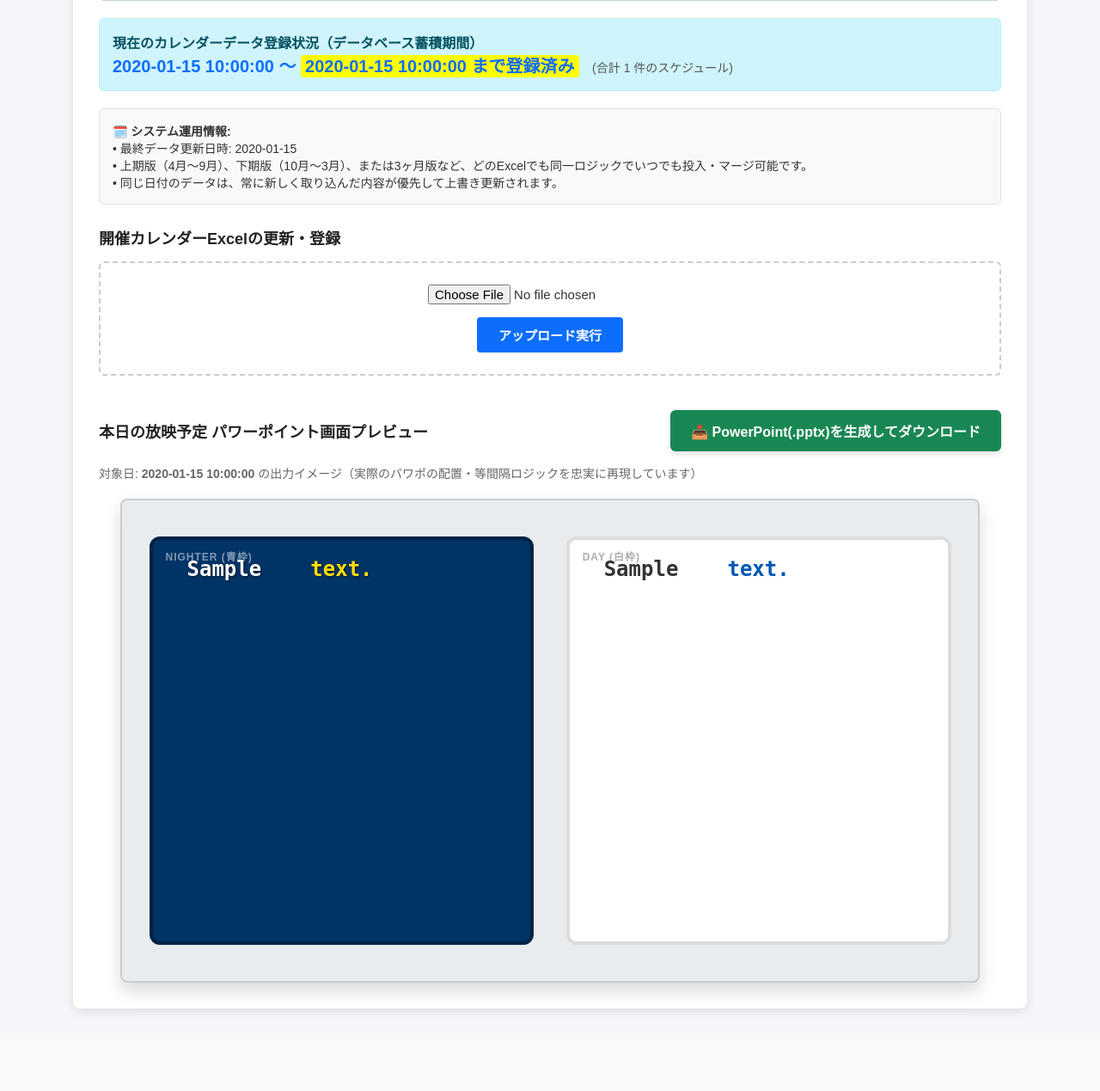
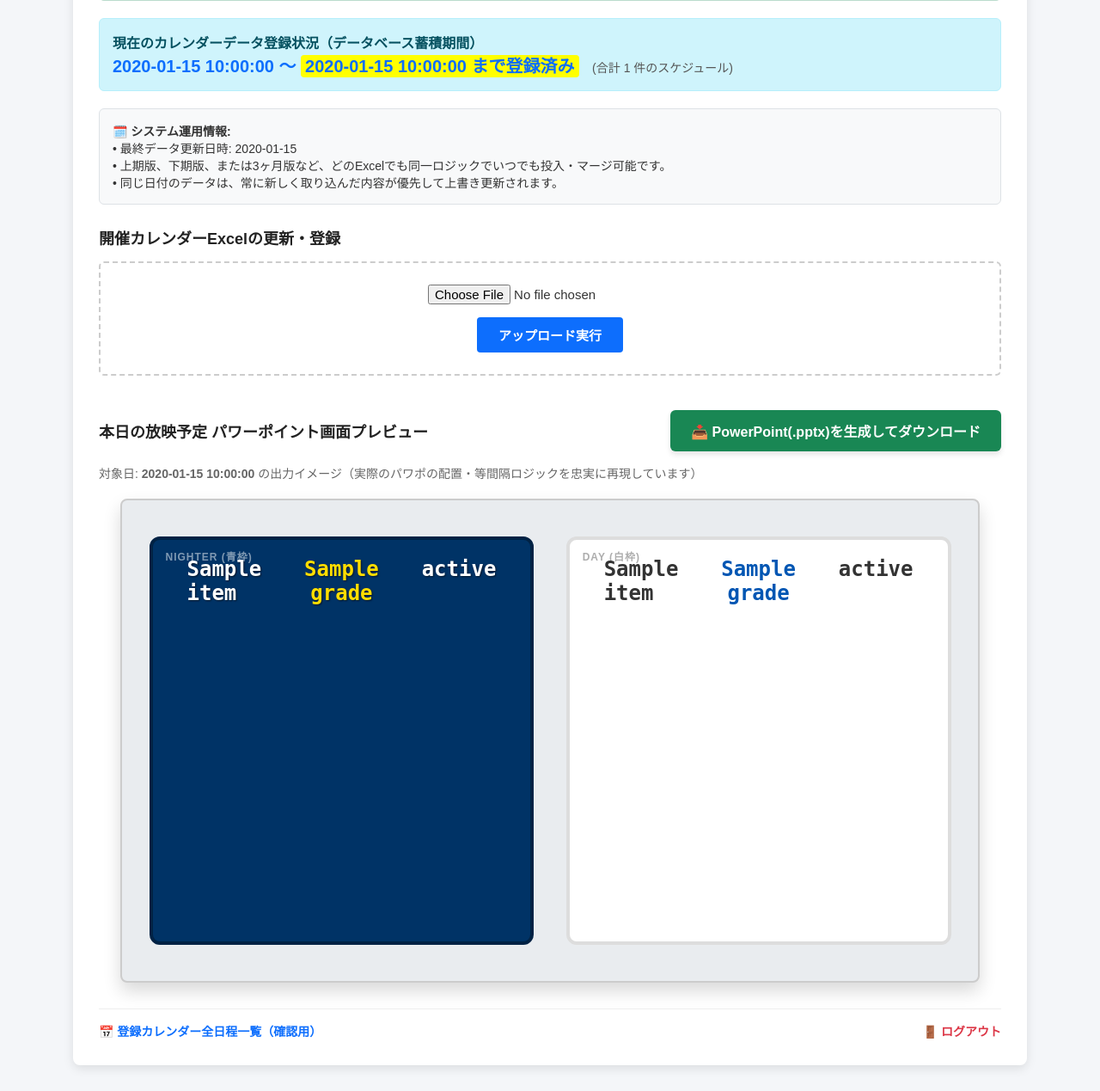
Before and after one commit to X-toukou-tamano/tv-schedule-generator, a Flask app: template src/templates/dashboard.html in a window 1280 px wide. Shown: the part 178-1447 px from the top of the page at 86% size. Before the commit the page ends 1358 px from the top, so only its background shows below. Run offline with Flask 3, Linux system fonts and the light colour scheme; the template is opened without the code that fills it: most values are stand-ins (such as "Sample title", 1, 10 or a date in 2020).

Commit message:
Update dashboard.html

```diff
--- a/src/templates/dashboard.html
+++ b/src/templates/dashboard.html
@@ -18,13 +18,12 @@
         .nav-links { margin-top: 30px; border-top: 1px solid #eee; padding-top: 15px; display: flex; justify-content: space-between; }
         .nav-links a { color: #0d6efd; text-decoration: none; font-weight: bold; font-size: 14px; }
 
-        /* プレビュー画面の等間隔配置用レイアウトクラス */
         .preview-slide-container {
             width: 100%;
             max-width: 1000px;
             aspect-ratio: 16 / 9;
             margin: 0 auto;
-            background: #e9ecef; /* static/bg.png を配置する場合は url('/static/bg.png') no-repeat center / cover に変更可能 */
+            background: #e9ecef;
             border: 2px solid #ccc;
             border-radius: 8px;
             box-shadow: 0 10px 20px rgba(0,0,0,0.15);
@@ -57,7 +56,6 @@
             color: #333333;
             position: relative;
         }
-        /* 件数に応じたダイナミック上下等間隔配置 */
         .items-flex-1 { justify-content: center; height: 100%; }
         .items-flex-2 { justify-content: space-around; height: 100%; padding: 10% 0; box-sizing: border-box; }
         .items-flex-3 { justify-content: space-between; height: 100%; padding: 2% 0; box-sizing: border-box; }
@@ -98,7 +96,7 @@
     <div class="status-box">
         🗓️ <strong>システム運用情報:</strong><br>
         • 最終データ更新日時: {% if last_update %}{{ last_update }}{% else %}--{% endif %}<br>
-        • 上期版（4月〜9月）、下期版（10月〜3月）、または3ヶ月版など、どのExcelでも同一ロジックでいつでも投入・マージ可能です。<br>
+        • 上期版、下期版、または3ヶ月版など、どのExcelでも同一ロジックでいつでも投入・マージ可能です。<br>
         • 同じ日付のデータは、常に新しく取り込んだ内容が優先して上書き更新されます。
     </div>
 
@@ -124,20 +122,12 @@
             <div class="preview-box-night">
                 <div style="position: absolute; top: 10px; left: 15px; font-size: 12px; font-weight: bold; opacity: 0.5; letter-spacing: 1px;">NIGHTER (青枠)</div>
 
-                <div class="{% if night_text_list|length == 1 %}items-flex-1{% elif night_text_list|length == 2 %}items-flex-2{% elif night_text_list|length == 3 %}items-flex-3{% else %}items-flex-4plus{% endif %}">
-                    {% for text in night_text_list %}
+                <div class="{% if night_items|length == 1 %}items-flex-1{% elif night_items|length == 2 %}items-flex-2{% elif night_items|length == 3 %}items-flex-3{% else %}items-flex-4plus{% endif %}">
+                    {% for item in night_items %}
                     <div class="row-item" style="text-shadow: 1px 1px 2px rgba(0,0,0,0.6);">
-                        <span style="width: 35%; text-align: left; padding-left: 5%;">{{ text.split()[0].replace('ナイター','') }}</span>
-                        <span style="width: 30%; text-align: center; color: #ffdd00;">
-                            {% if 'F1' in text or 'f1' in text or 'FⅠ' in text %}FⅠ
-                            {% elif 'F2' in text or 'f2' in text or 'FⅡ' in text %}FⅡ
-                            {% elif 'G3' in text or 'g3' in text or 'GⅢ' in text %}GⅢ
-                            {% elif 'G1' in text or 'g1' in text or 'GⅠ' in text %}GⅠ
-                            {% elif 'G2' in text or 'g2' in text or 'GⅡ' in text %}GⅡ
-                            {% elif 'GP' in text or 'gp' in text %}GP
-                            {% else %}{{ text.split()[1] if text.split()|length > 1 else '' }}{% endif %}
-                        </span>
-                        <span style="width: 35%; text-align: right; padding-right: 5%;">{{ text.split()[-1] if text.split()|length > 2 else '' }}</span>
+                        <span style="width: 35%; text-align: left; padding-left: 5%;">{{ item.name }}</span>
+                        <span style="width: 30%; text-align: center; color: #ffdd00;">{{ item.grade }}</span>
+                        <span style="width: 35%; text-align: right; padding-right: 5%;">{{ item.status }}</span>
                     </div>
                     {% else %}
                     <div style="text-align: center; font-size: 18px; opacity: 0.5; padding-top: 30%;">ナイター放映予定なし</div>
@@ -148,21 +138,27 @@
             <div class="preview-box-day">
                 <div style="position: absolute; top: 10px; left: 15px; font-size: 12px; font-weight: bold; opacity: 0.4; letter-spacing: 1px;">DAY (白枠)</div>
 
-                <div class="{% if day_text_list|length == 1 %}items-flex-1{% elif day_text_list|length == 2 %}items-flex-2{% elif day_text_list|length == 3 %}items-flex-3{% else %}items-flex-4plus{% endif %}">
-                    {% for text in day_text_list %}
+                <div class="{% if day_items|length == 1 %}items-flex-1{% elif day_items|length == 2 %}items-flex-2{% elif day_items|length == 3 %}items-flex-3{% else %}items-flex-4plus{% endif %}">
+                    {% for item in day_items %}
                     <div class="row-item">
-                        <span style="width: 35%; text-align: left; padding-left: 5%;">{{ text.split()[0] }}</span>
-                        <span style="width: 30%; text-align: center; color: #0056b3;">
-                            {% if 'F1' in text or 'f1' in text or 'FⅠ' in text %}FⅠ
-                            {% elif 'F2' in text or 'f2' in text or 'FⅡ' in text %}FⅡ
-                            {% elif 'G3' in text or 'g3' in text or 'GⅢ' in text %}GⅢ
-                            {% elif 'G1' in text or 'g1' in text or 'GⅠ' in text %}GⅠ
-                            {% elif 'G2' in text or 'g2' in text or 'GⅡ' in text %}GⅡ
-                            {% elif 'GP' in text or 'gp' in text %}GP
-                            {% else %}{{ text.split()[1] if text.split()|length > 1 else '' }}{% endif %}
-                        </span>
-                        <span style="width: 35%; text-align: right; padding-right: 5%;">{{ text.split()[-1] if text.split()|length > 2 else '' }}</span>
+                        <span style="width: 35%; text-align: left; padding-left: 5%;">{{ item.name }}</span>
+                        <span style="width: 30%; text-align: center; color: #0056b3;">{{ item.grade }}</span>
+                        <span style="width: 35%; text-align: right; padding-right: 5%;">{{ item.status }}</span>
                     </div>
                     {% else %}
                     <div style="text-align: center; font-size: 18px; opacity: 0.4; padding-top: 30%;">デイ放映予定なし</div>
                     {% endfor %}
+                </div>
+            </div>
+
+        </div>
+    </div>
+
+    <div class="nav-links">
+        <a href="/events">📅 登録カレンダー全日程一覧（確認用）</a>
+        <a href="/logout" style="color: #dc3545;">🚪 ログアウト</a>
+    </div>
+</div>
+
+</body>
+</html>
```
